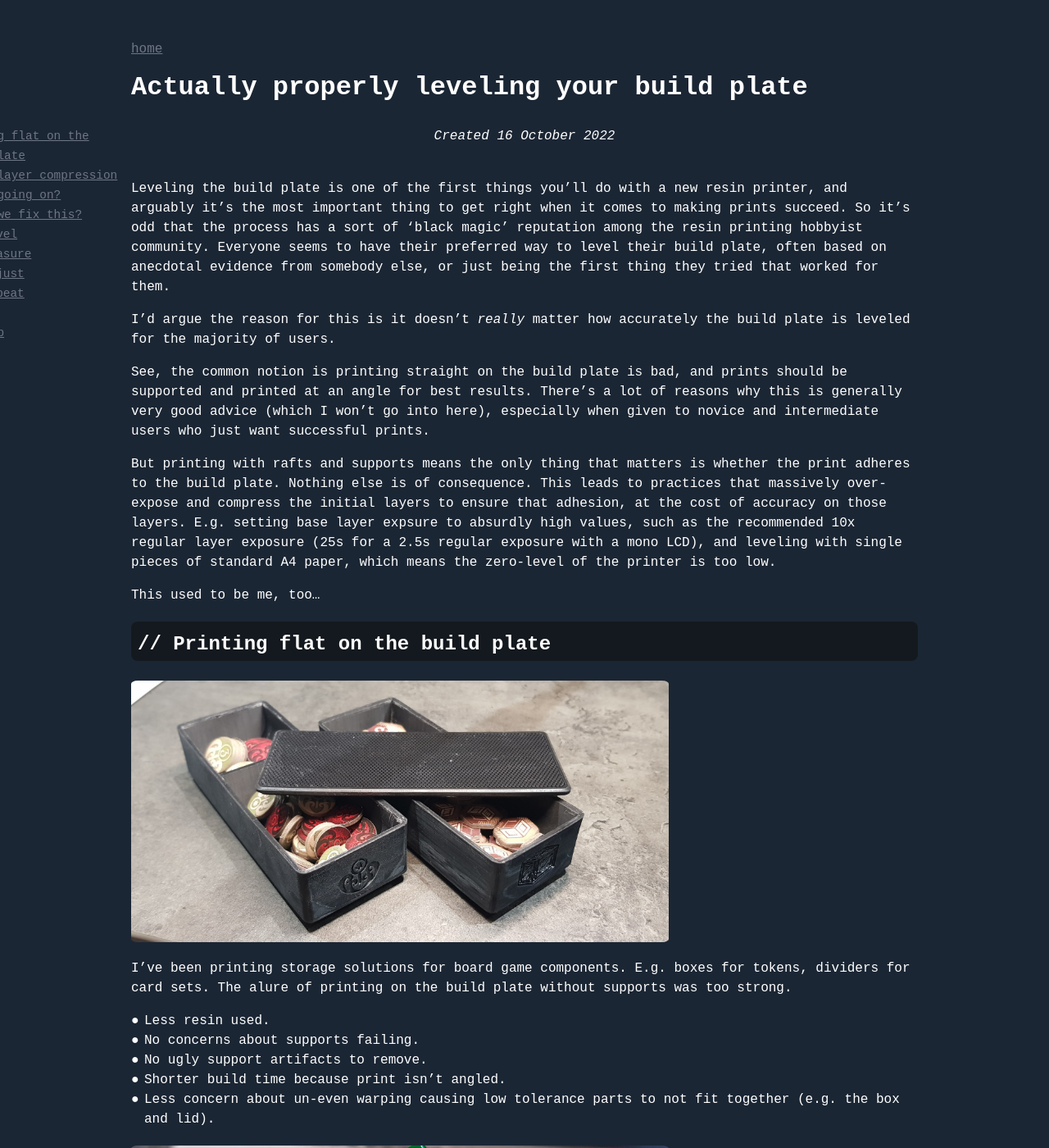
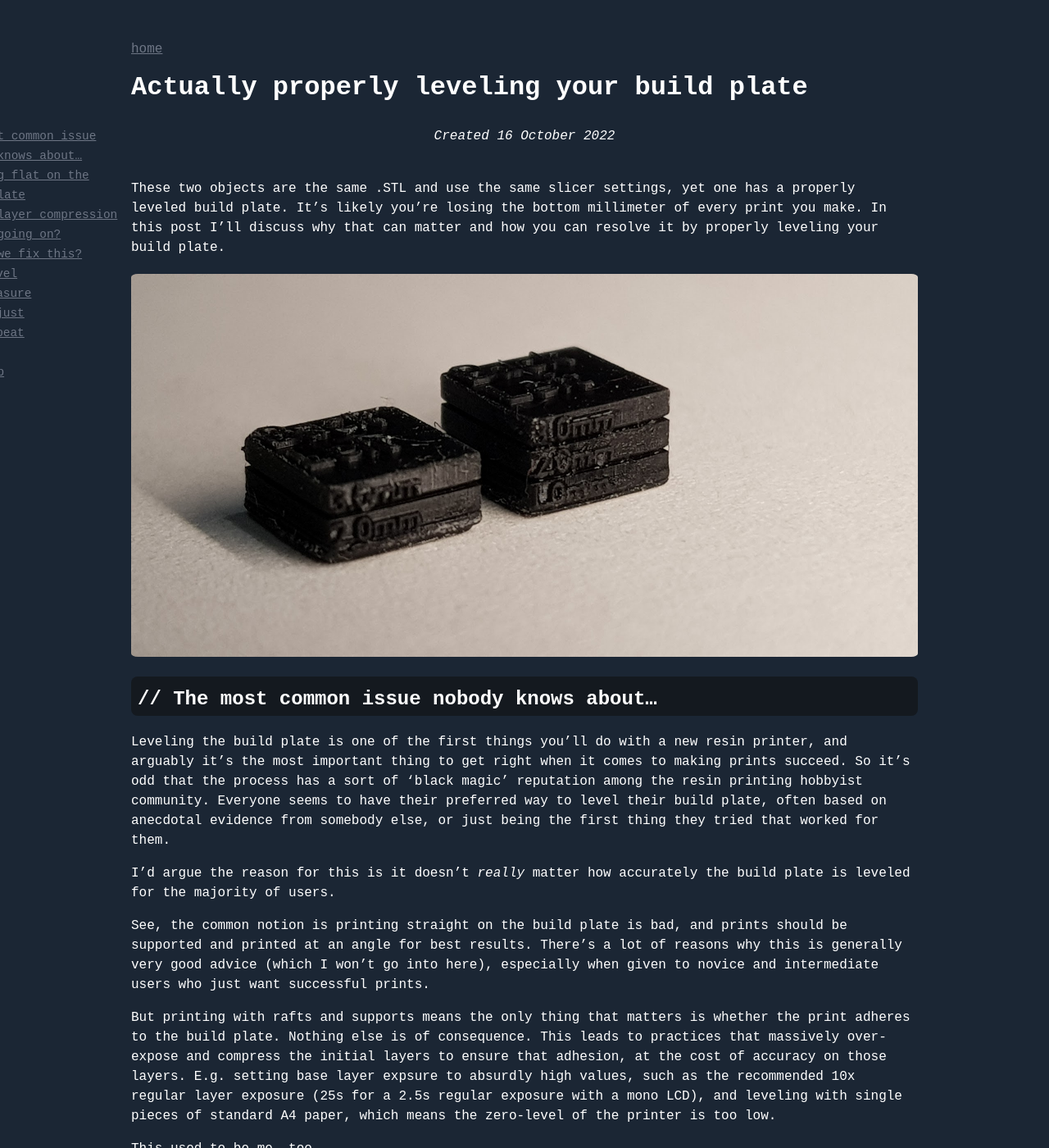
Before and after one commit to samuelbigos/samuelbigos.github.io, a Jekyll site: the page built from _posts/2022-10-16-actually-properly-leveling-your-build-plate.markdown, in a window 1280 px wide and 1400 px high. Shown: the whole window at 82% size. Built offline with Jekyll 4.4.1, drawn with Linux system fonts in a browser that asks for light colours; nearby versions of some CDN libraries; some web fonts are replaced; some of the changed text lies outside the part shown.

Commit message:
Small addition to 'Actually properly leveling your build plate'.

```diff
--- a/_posts/2022-10-16-actually-properly-leveling-your-build-plate.markdown
+++ b/_posts/2022-10-16-actually-properly-leveling-your-build-plate.markdown
@@ -8,6 +8,12 @@ created: "Created 16 October 2022"
 comments_id: 4
 tag: 3D Printing
 ---
+
+These two objects are the same .STL and use the same slicer settings, yet one has a properly leveled build plate. It's likely you're losing the bottom millimeter of every print you make. In this post I'll discuss why that can matter and how you can resolve it by properly leveling your build plate.
+
+<img class="full" src="/assets/2022-10-16-actually-properly-leveling-your-build-plate/20221017_000014.jpg" />
+
+## The most common issue nobody knows about...
 
 Leveling the build plate is one of the first things you'll do with a new resin printer, and arguably it's the most important thing to get right when it comes to making prints succeed. So it's odd that the process has a sort of 'black magic' reputation among the resin printing hobbyist community. Everyone seems to have their preferred way to level their build plate, often based on anecdotal evidence from somebody else, or just being the first thing they tried that worked for them.
 
@@ -50,7 +56,7 @@ I usually make these about 1-2mm tall. But after printing, I always had more tro
 
 What was happening, I discovered, was that about 1mm of the bottom of the print was completely gone. Not printed at all, meaning all my prints were ~1mm shorter than they should be.
 
-I did a quick test, making a 5x5x5mm cube and printing it. Lo-and-behold, the cube came out closer to 5x5x4mm, a whole milimeter short:
+I did a quick test, making a 5x5x5mm cube and printing it. Lo-and-behold, the cube came out closer to 5x5x4mm, a whole millimeter short:
 
 <img class="full" src="/assets/2022-10-16-actually-properly-leveling-your-build-plate/20221016_180828.jpg" />
 _This actually isn't first cube I printed, this one is only ~0.5mm shorter than it should be._
```
Also changed, not shown: assets/2022-10-16-actually-properly-leveling-your-build-plate/20221017_000014.jpg (added).
